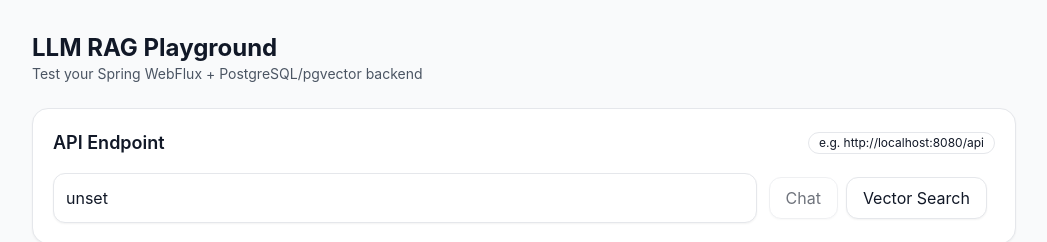
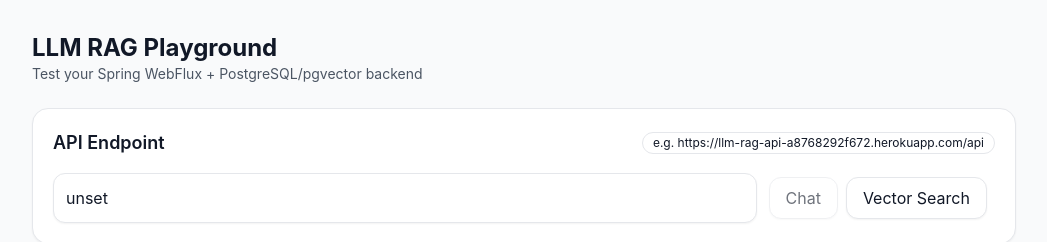
Before and after one commit to eschoeDeveloper/llm-rag-app, a React (Create React App) app: page / in a window 1280 px wide. Shown: the top 242 px of the page, without its empty margins (116-1163 px from the left). Built offline with nearby package versions, Linux system fonts and the light colour scheme; no server answers.

Commit message:
fix(app) : api base url 변경

```diff
--- a/src/App.tsx
+++ b/src/App.tsx
@@ -10,7 +10,7 @@
 const DEFAULT_BASE =
    (typeof import.meta !== "undefined" && (import.meta as any).env?.VITE_API_BASE)
      ? (import.meta as any).env.VITE_API_BASE
-     : (process.env.REACT_APP_API_BASE || process.env.API_BASE || "http://localhost:8080/api");
+     : (process.env.REACT_APP_API_BASE || process.env.API_BASE || "https://llm-rag-api-a8768292f672.herokuapp.com/");
 
 type Tab = "chat" | "vector";
 
@@ -26,7 +26,7 @@
           <p className="text-sm text-gray-600">Test your Spring WebFlux + PostgreSQL/pgvector backend</p>
         </header>
 
-        <Section title="API Endpoint" right={<Chip>e.g. http://localhost:8080/api</Chip>}>
+        <Section title="API Endpoint" right={<Chip>e.g. https://llm-rag-api-a8768292f672.herokuapp.com/api</Chip>}>
           <div className="grid grid-cols-1 gap-3 md:grid-cols-4">
             <div className="md:col-span-3">
               <Input value={base} onChange={setBase} placeholder="API base URL" />
```
